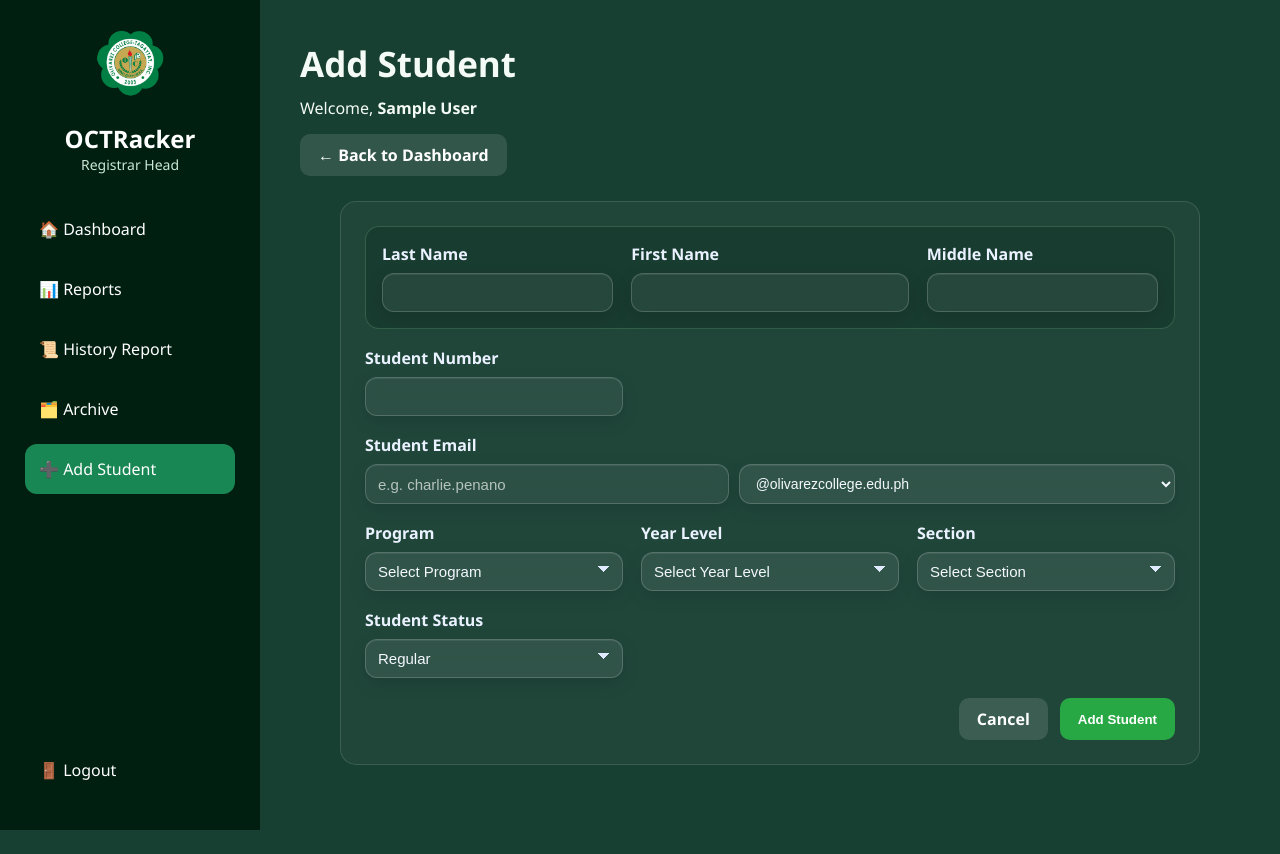
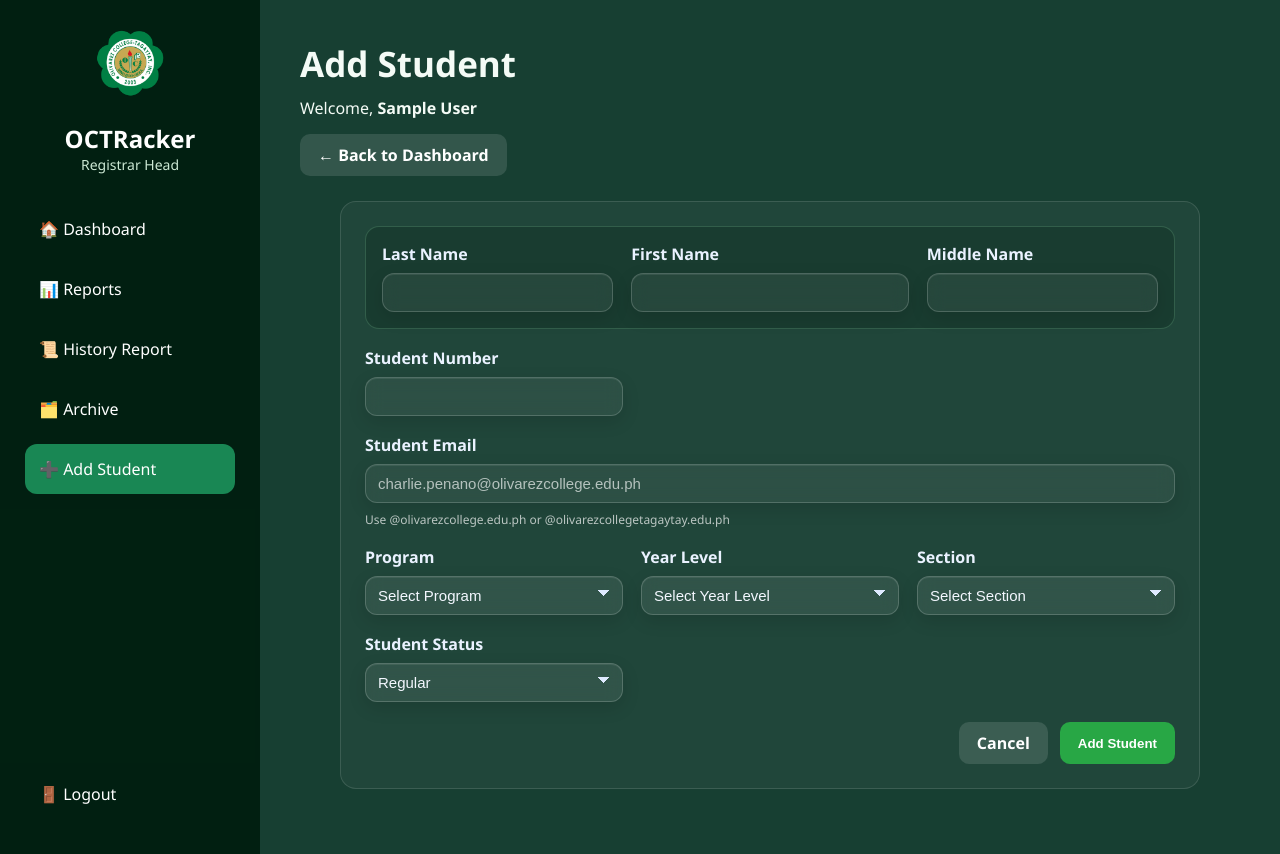
Before and after one commit to francisespiritu-star/octracker, a PHP site: page /admin/registrar/add_student.php in a window 1280 px wide. Before the commit the page ends 830 px from the top, so only its background shows below. Run offline with PHP 8.4, Linux system fonts and the light colour scheme; the visitor is signed in with stand-in values (Sample User, id 1).

Commit message:
Simplify Add Student email to one full-address field
Co-authored-by: Cursor <cursoragent@cursor.com>

```diff
--- a/admin/registrar/add_student.php
+++ b/admin/registrar/add_student.php
@@ -264,41 +264,10 @@ if ($_SERVER['REQUEST_METHOD'] === 'POST' && isset($_POST['save_student'])) {
             grid-column: 1 / -1;
         }
 
-        .email-input-wrapper {
-            display: grid;
-            grid-template-columns: minmax(140px, 1fr) minmax(220px, 1.2fr);
-            gap: 10px;
-            width: 100%;
-        }
-
-        .email-input-wrapper input#email_local {
-            width: 100%;
-            min-width: 0;
-            box-sizing: border-box;
-        }
-
-        .email-input-wrapper select#email_domain.email-domain {
-            width: 100%;
-            max-width: none;
-            min-width: 0;
-            box-sizing: border-box;
-            padding: 10px 12px;
-            border-radius: 12px;
-            border: 1px solid rgba(255,255,255,.18);
-            background: rgba(255,255,255,.08);
-            color: #f4f8ff;
-            font-size: 14px;
-            outline: none;
-            cursor: pointer;
-            appearance: auto;
-            position: static;
-            transform: none;
-            pointer-events: auto;
-        }
-
-        .email-input-wrapper select#email_domain.email-domain option {
-            color: #0f172a;
-            background: #fff;
+        .field-email .email-hint {
+            font-weight: 500;
+            font-size: 12px;
+            color: rgba(255,255,255,.7);
         }
 
         .field input[type="text"],
@@ -314,10 +283,6 @@ if ($_SERVER['REQUEST_METHOD'] === 'POST' && isset($_POST['save_student'])) {
 
         @media (max-width: 700px) {
             .name-fields {
-                grid-template-columns: 1fr;
-            }
-
-            .email-input-wrapper {
                 grid-template-columns: 1fr;
             }
         }
@@ -455,26 +420,9 @@ if ($_SERVER['REQUEST_METHOD'] === 'POST' && isset($_POST['save_student'])) {
                 </div>
 
                 <div class="field field-email">
-                    <label for="email_local">Student Email</label>
-                    <?php
-                    $postedEmail = (string) ($_POST['email'] ?? '');
-                    $emailLocalValue = $postedEmail;
-                    $emailDomainValue = 'olivarezcollege.edu.ph';
-                    if (preg_match('/^(.+)@(olivarezcollege(?:tagaytay)?\.edu\.ph)$/i', $postedEmail, $emailParts)) {
-                        $emailLocalValue = $emailParts[1];
-                        $emailDomainValue = strtolower($emailParts[2]);
-                    } elseif ($postedEmail !== '' && strpos($postedEmail, '@') === false) {
-                        $emailLocalValue = $postedEmail;
-                    }
-                    ?>
-                    <div class="email-input-wrapper">
-                        <input type="text" id="email_local" name="email_local" value="<?php echo htmlspecialchars($emailLocalValue); ?>" placeholder="e.g. charlie.penano" autocomplete="off" required>
-                        <select id="email_domain" name="email_domain" class="email-domain" aria-label="Email domain">
-                            <option value="olivarezcollege.edu.ph" <?php echo $emailDomainValue === 'olivarezcollege.edu.ph' ? 'selected' : ''; ?>>@olivarezcollege.edu.ph</option>
-                            <option value="olivarezcollegetagaytay.edu.ph" <?php echo $emailDomainValue === 'olivarezcollegetagaytay.edu.ph' ? 'selected' : ''; ?>>@olivarezcollegetagaytay.edu.ph</option>
-                        </select>
-                    </div>
-                    <input type="hidden" id="email" name="email" value="<?php echo htmlspecialchars($postedEmail); ?>">
+                    <label for="email">Student Email</label>
+                    <input type="email" id="email" name="email" value="<?php echo htmlspecialchars((string) ($_POST['email'] ?? '')); ?>" placeholder="charlie.penano@olivarezcollege.edu.ph" autocomplete="email" required>
+                    <span class="email-hint">Use @olivarezcollege.edu.ph or @olivarezcollegetagaytay.edu.ph</span>
                 </div>
 
                 <div class="field">
@@ -524,26 +472,5 @@ if ($_SERVER['REQUEST_METHOD'] === 'POST' && isset($_POST['save_student'])) {
         </form>
     </div>
 </div>
-<script>
-    (function() {
-        var localInput = document.getElementById('email_local');
-        var domainSelect = document.getElementById('email_domain');
-        var hiddenEmail = document.getElementById('email');
-
-        function syncEmail() {
-            var localValue = localInput.value.trim();
-            if (localValue.indexOf('@') !== -1) {
-                hiddenEmail.value = localValue;
-            } else {
-                hiddenEmail.value = localValue ? localValue + '@' + domainSelect.value : '';
-            }
-        }
-
-        localInput.addEventListener('input', syncEmail);
-        localInput.addEventListener('blur', syncEmail);
-        domainSelect.addEventListener('change', syncEmail);
-        syncEmail();
-    })();
-</script>
 </body>
 </html>
```
